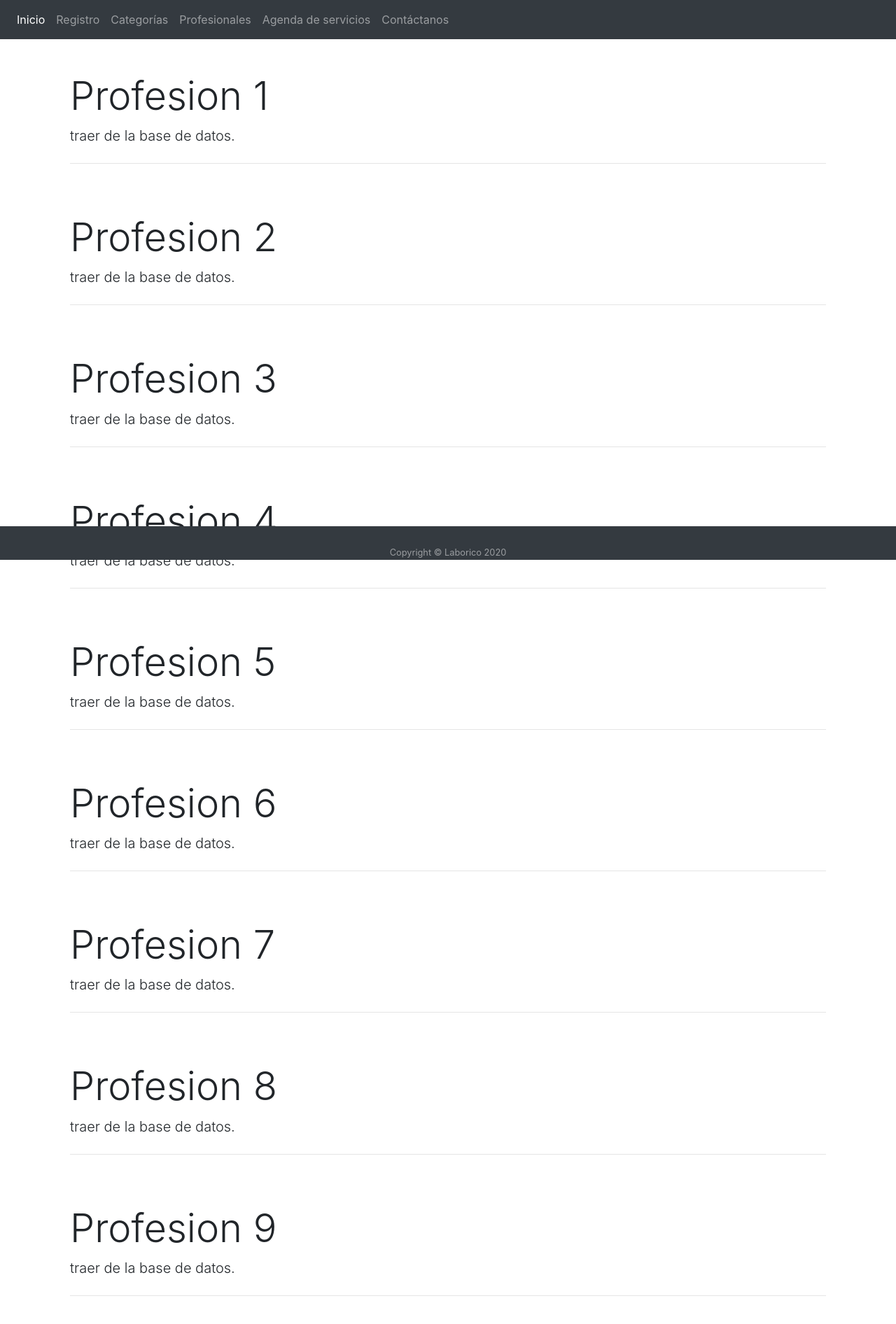
After one commit to Poli-Integracion-Continua/laborico, a PHP site: page /categorias.php in a window 1280 px wide. The commit adds this page. Shown: the whole page at 70% size. Run offline with PHP 8.4, Linux system fonts and the light colour scheme.

Commit message:
creada vista de categorias

```diff
--- /dev/null
+++ b/categorias.php
@@ -0,0 +1,19 @@
+<?php
+  include 'views/header.php';
+?>
+
+<?php
+    for ($i=1; $i < 10; $i++) {
+?>
+    <div class="container">
+        <br><br>
+        <div class="container">
+            <h1 class="display-4">Profesion <?php echo $i;?></h1>
+            <p class="lead"> traer de la base de datos.</p>
+            <hr class="my-4">
+        </div>
+    </div>
+<?php
+    }
+  include 'views/footer.php';
+?>
--- a/index.php
+++ b/index.php
@@ -14,9 +14,6 @@
           <a class="btn btn-primary btn-lg" href="registro.php" role="button">Registrarse</a>
           <a class="btn btn-primary btn-lg" href="agendarCita.php" role="button">Agendar Cita</a>
         </p>
-        </div>
-          <a href="index.php"><input type="button" class="btn btn-primary"  value="Agendar cita"></a>
-    </div>
 <?php
   include 'views/footer.php';
 ?>
--- a/views/header.php
+++ b/views/header.php
@@ -27,7 +27,7 @@
                   <a class="nav-link" href="registro.php">Registro</a>
                 </li>
                 <li class="nav-item">
-                  <a class="nav-link" href="#">Categorías</a>
+                  <a class="nav-link" href="categorias.php">Categorías</a>
                 </li>
                 <li class="nav-item">
                   <a class="nav-link" href="#">Profesionales</a>
@@ -36,7 +36,7 @@
                   <a class="nav-link" href="contratarServicio.php">Agenda de servicios</a>
                 </li>
                 <li class="nav-item">
-                  <a class="nav-link" href=contactanos.php>Contactanos</a>
+                  <a class="nav-link" href=contactanos.php>Contáctanos</a>
                 </li>
               </ul>
             </div>
```
Lines whose indentation alone changed are shown as unchanged.
